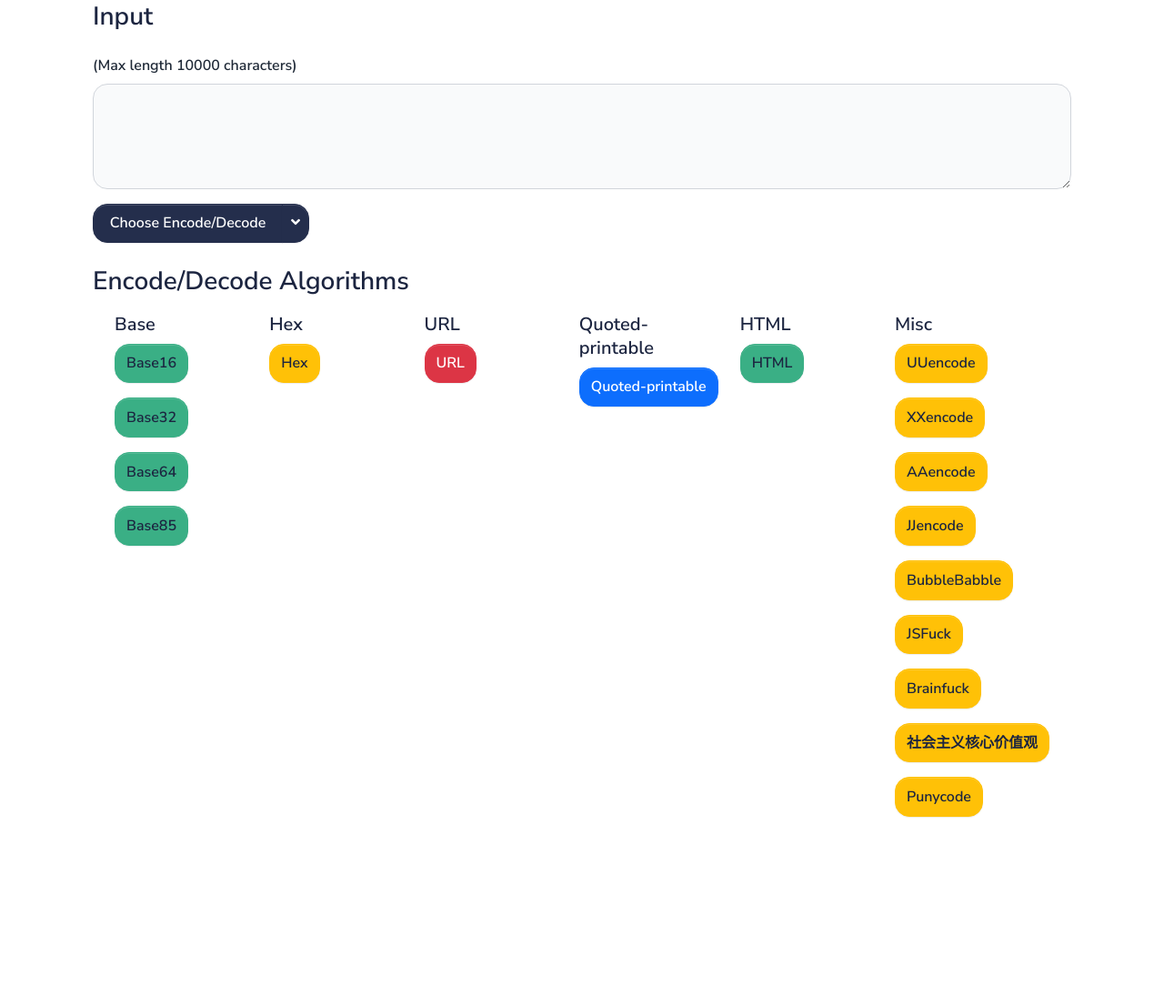
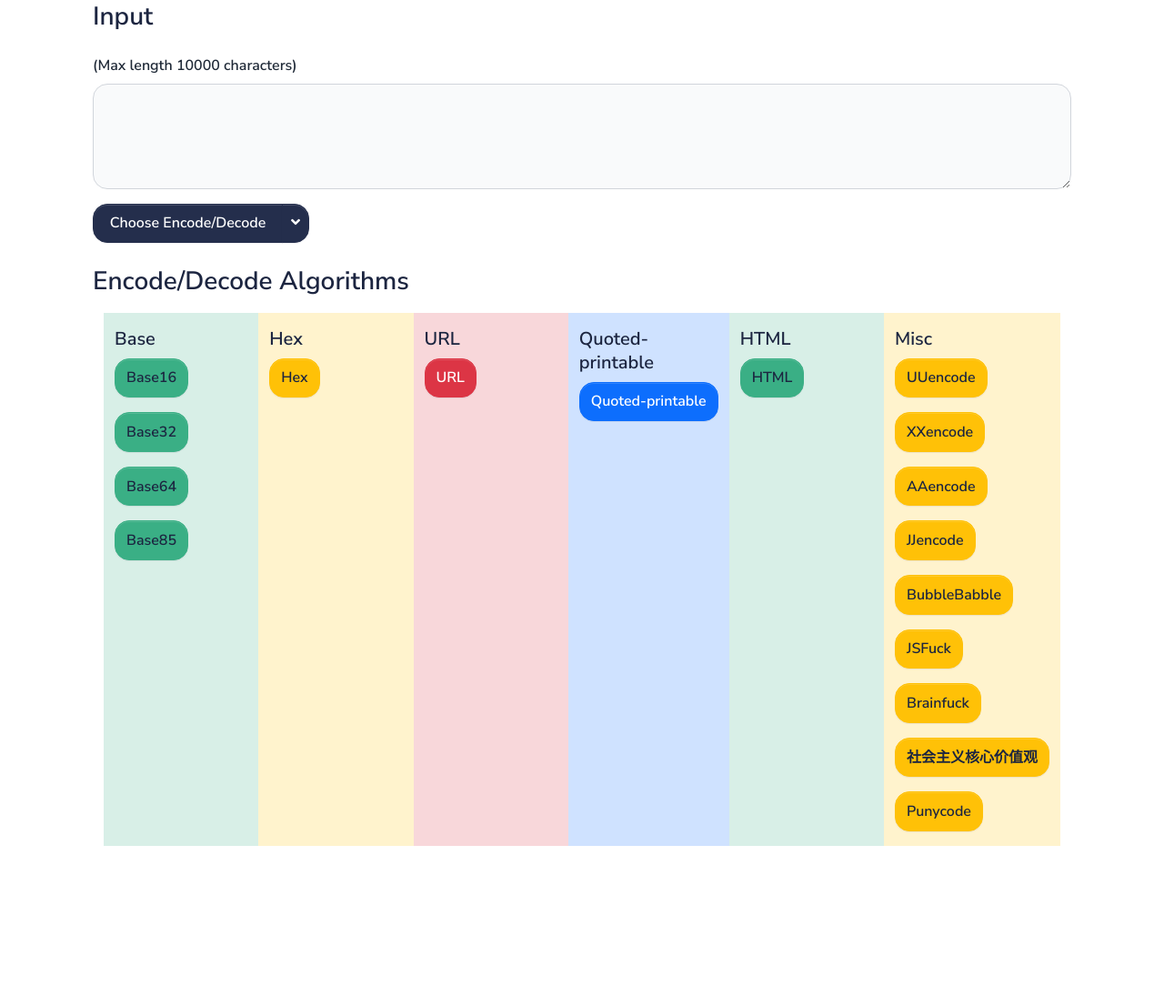
Before and after one commit to ChopperCP/mysite, a Django app: page / in a window 1280 px wide, after a click on "Encode/Decoder". Shown: the part 236-1342 px from the top of the page at 91% size. Before the commit the page ends 1135 px from the top, so only its background shows below. Run offline with Django 3.2, Linux system fonts and the light colour scheme; some libraries are stand-ins or nearby versions.

Commit message:
1. Added background color to encode decode algorithm buttons

```diff
--- a/apps/templates/home/index.html
+++ b/apps/templates/home/index.html
@@ -214,8 +214,8 @@
                                             <h3>Encode/Decode Algorithms</h3>
                                             <div class="container mt-3">
                                                 <div class="row">
-                                                    <div class="col mb-5">
-                                                        <h5>Base</h5>
+                                                    <div class="col mb-5 alert-success">
+                                                        <h5 class="mt-3">Base</h5>
                                                         <input type="submit" class="btn btn-success mb-3"
                                                                name="encode_decode_algorithm" value="Base16">
                                                         <input type="submit" class="btn btn-success mb-3"
@@ -226,32 +226,32 @@
                                                                name="encode_decode_algorithm" value="Base85">
                                                     </div>
 
-                                                    <div class="col mb-5">
-                                                        <h5>Hex</h5>
+                                                    <div class="col mb-5 alert-warning">
+                                                        <h5 class="mt-3">Hex</h5>
                                                         <input type="submit" class="btn btn-warning mb-3"
                                                                name="encode_decode_algorithm" value="Hex">
                                                     </div>
 
-                                                    <div class="col mb-5">
-                                                        <h5>URL</h5>
+                                                    <div class="col mb-5 alert-danger">
+                                                        <h5 class="mt-3">URL</h5>
                                                         <input type="submit" class="btn btn-danger mb-3"
                                                                name="encode_decode_algorithm" value="URL">
                                                     </div>
 
-                                                    <div class="col mb-5">
-                                                        <h5>Quoted-printable</h5>
+                                                    <div class="col mb-5 alert-info">
+                                                        <h5 class="mt-3">Quoted-printable</h5>
                                                         <input type="submit" class="btn btn-info mb-3"
                                                                name="encode_decode_algorithm" value="Quoted-printable">
                                                     </div>
 
-                                                    <div class="col mb-5">
-                                                        <h5>HTML</h5>
+                                                    <div class="col mb-5 alert-success">
+                                                        <h5 class="mt-3">HTML</h5>
                                                         <input type="submit" class="btn btn-success mb-3"
                                                                name="encode_decode_algorithm" value="HTML">
                                                     </div>
 
-                                                    <div class="col mb-5">
-                                                        <h5>Misc</h5>
+                                                    <div class="col mb-5 alert-warning">
+                                                        <h5 class="mt-3">Misc</h5>
                                                         <input type="submit" class="btn btn-warning mb-3"
                                                                name="encode_decode_algorithm" value="UUencode">
                                                         <input type="submit" class="btn btn-warning mb-3"
@@ -283,7 +283,7 @@
                                     {% if encode_decode_result and not is_bad_input %}
                                         <script>
                                             function replace_input_from_output() {
-                                                document.getElementById("encode_decode_input").innerHTML = document.getElementById("encode_decode_output").innerHTML.replaceAll("<br>","\n").trim();
+                                                document.getElementById("encode_decode_input").innerHTML = document.getElementById("encode_decode_output").innerHTML.replaceAll("<br>", "\n").trim();
                                             }
                                         </script>
 
@@ -292,19 +292,21 @@
                                         </div>
                                         <div class="container">
                                             <div class="row">
-                                                <div class="alert alert-info" role="alert" id="encode_decode_output" onload="aadecode()">
+                                                <div class="alert alert-info" role="alert" id="encode_decode_output"
+                                                     onload="aadecode()">
                                                     {% if encode_decode_result.algorithm == "AAencode" and encode_decode_result.is_encode == False %}
-                                                        <script >
-                                                            let setInnerHTML = function(elm, html) {
+                                                        <script>
+                                                            let setInnerHTML = function (elm, html) {
                                                                 elm.innerHTML = html;
-                                                              Array.from(elm.querySelectorAll("script")).forEach( oldScript => {
+                                                                Array.from(elm.querySelectorAll("script")).forEach(oldScript => {
                                                                     const newScript = document.createElement("script");
                                                                     Array.from(oldScript.attributes)
-                                                                  .forEach( attr => newScript.setAttribute(attr.name, attr.value) );
+                                                                        .forEach(attr => newScript.setAttribute(attr.name, attr.value));
                                                                     newScript.appendChild(document.createTextNode(oldScript.innerHTML));
                                                                     oldScript.parentNode.replaceChild(newScript, oldScript);
                                                                 });
                                                             };
+
                                                             function aadecode() {
                                                                 text = document.getElementById("encode_decode_input").innerHTML;
                                                                 let evalPreamble = "(\uFF9F\u0414\uFF9F) ['_'] ( (\uFF9F\u0414\uFF9F) ['_'] (";
@@ -331,8 +333,9 @@
                                                                 console.log(eval(decodingScript));
                                                                 setInnerHTML(document.getElementById("encode_decode_output"), eval(decodingScript));
                                                             }
+
                                                             {#auto execute when page is loaded#}
-                                                            window.onload=aadecode();
+                                                            window.onload = aadecode();
                                                         </script>
                                                     {% else %}
                                                         {{ encode_decode_result.result|linebreaksbr }}
```
Lines whose indentation alone changed are shown as unchanged.
